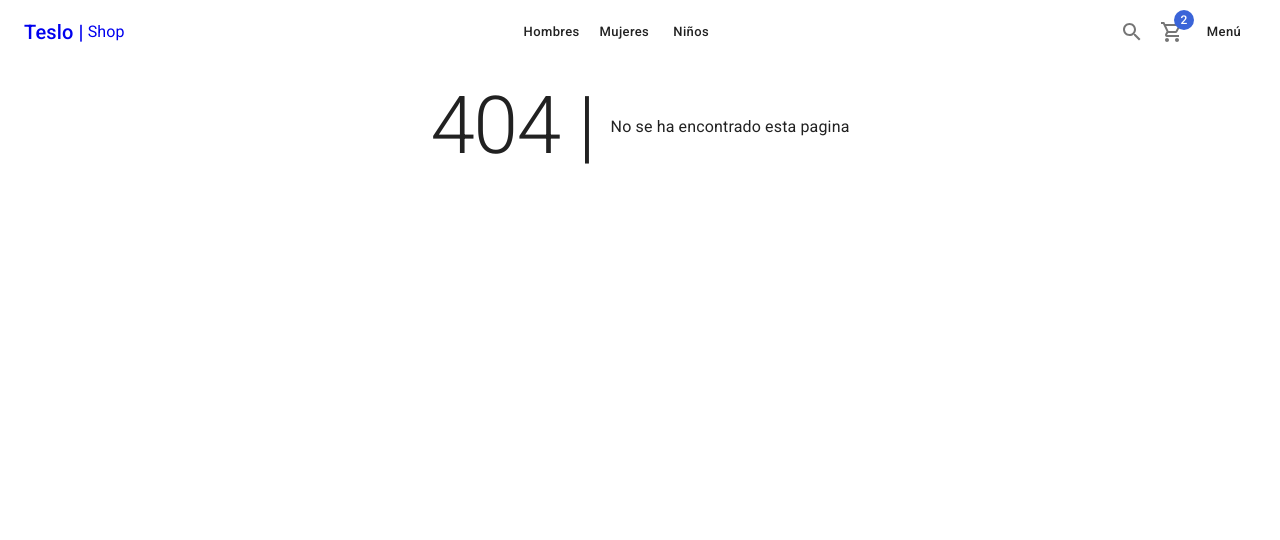
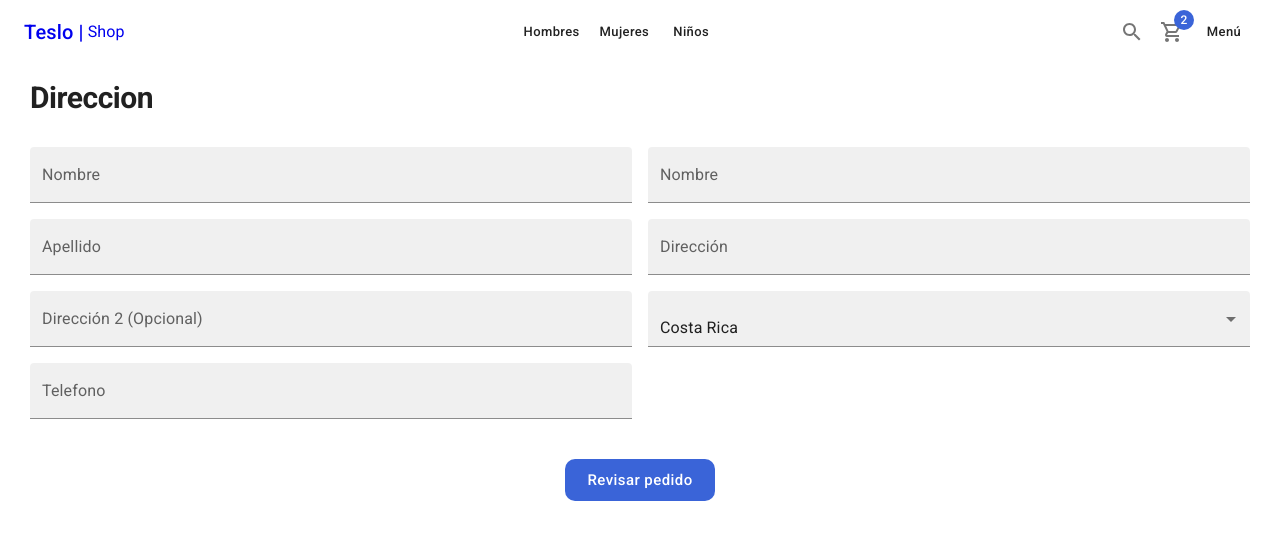
Before and after one commit to andresmurilloco/teslo-shop, a Next.js app: page /checkout/address in a window 1280 px wide. Before the commit this address had no page. Shown: the top 540 px of the page. Built offline with nearby package versions, Linux system fonts and the light colour scheme.

Commit message:
Class 196

```diff
--- a/components/cart/CartList.tsx
+++ b/components/cart/CartList.tsx
@@ -32,7 +32,7 @@
               <Link>
                 <CardActionArea>
                   <CardMedia
-                    image={`products/${product.images[0]}`}
+                    image={`/products/${product.images[0]}`}
                     component={"img"}
                     sx={{ borderRadius: "5px" }}
                   />
--- /dev/null
+++ b/pages/checkout/address.tsx
@@ -0,0 +1,48 @@
+import { ShopLayout } from "@/components/layouts"
+import { Box, Button, FormControl, Grid, Input, InputLabel, MenuItem, Select, TextField, Typography } from "@mui/material"
+
+const AddressPage = () => {
+  return (
+    <ShopLayout title="Dirección" pageDescription="Confirmar dirección de destino">
+        <Typography variant="h1" component={'h1'}>Direccion</Typography>
+        <Grid container spacing={2} sx={{mt:2}}>
+            <Grid item xs={12} sm={6}>
+                <TextField label='Nombre' variant="filled" fullWidth/>
+            </Grid>
+            <Grid item xs={12} sm={6}>
+                <TextField label='Nombre' variant="filled" fullWidth/>
+            </Grid>
+            <Grid item xs={12} sm={6}>
+                <TextField label='Apellido' variant="filled" fullWidth/>
+            </Grid>
+            <Grid item xs={12} sm={6}>
+                <TextField label='Dirección' variant="filled" fullWidth/>
+            </Grid>
+            <Grid item xs={12} sm={6}>
+                <TextField label='Dirección 2 (Opcional)' variant="filled" fullWidth/>
+            </Grid>
+            <Grid item xs={12} sm={6}>
+                <FormControl fullWidth>
+                    <Select variant="filled" label='pais' value={1}>
+                        <MenuItem value={1}>Costa Rica</MenuItem>
+                        <MenuItem value={2}>México</MenuItem>
+                        <MenuItem value={3}>Colombia</MenuItem>
+                        <MenuItem value={4}>Uruguay</MenuItem>
+                        <MenuItem value={5}>Brasil</MenuItem>
+                    </Select>
+                </FormControl>
+            </Grid>
+            <Grid item xs={12} sm={6}>
+                <TextField label='Telefono' variant="filled" fullWidth/>
+            </Grid>
+        </Grid>
+        <Box sx={{mt:5}} display={'flex'} justifyContent={'center'}>
+           <Button color={'secondary'} className="circular-btn" size='large'>
+                Revisar pedido
+            </Button>
+        </Box>
+    </ShopLayout>
+  )
+}
+
+export default AddressPage
```
Also changed, not shown: pages/checkout/summary.tsx (added, +48 -0 lines).
